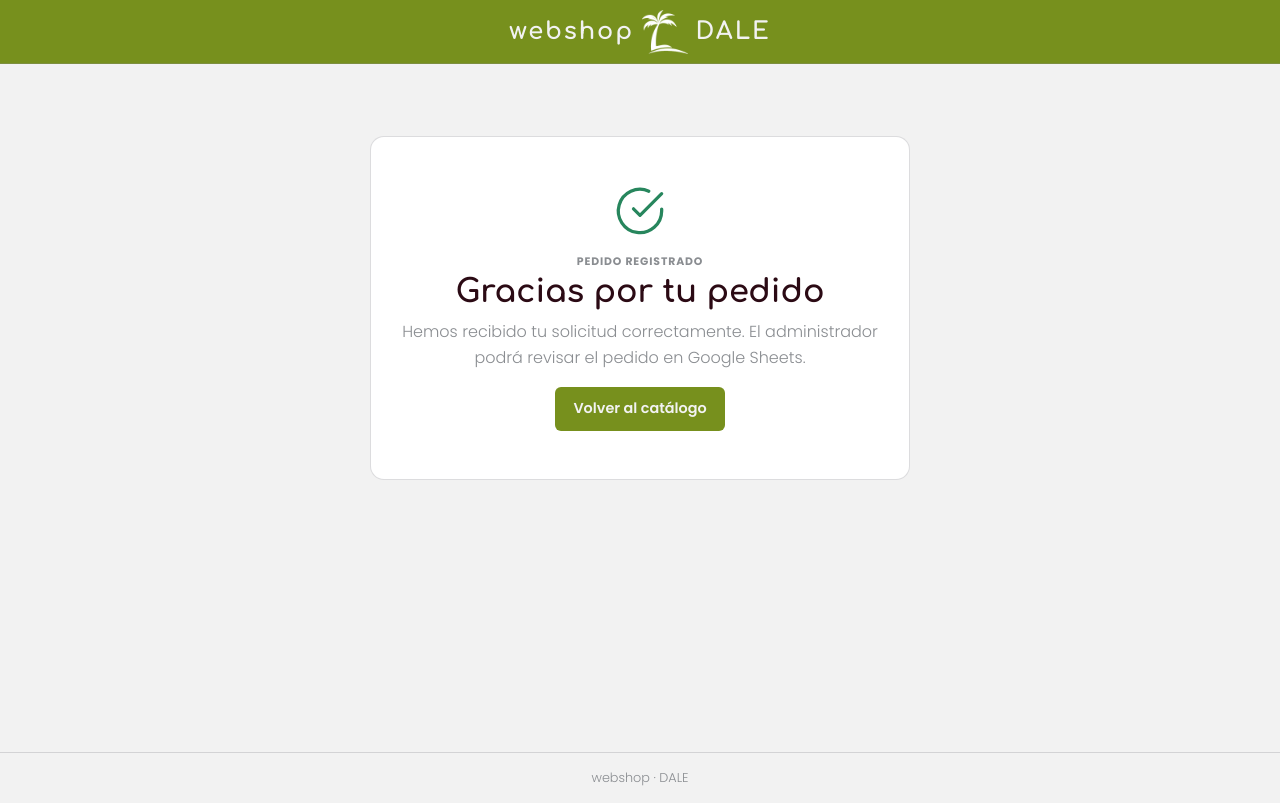
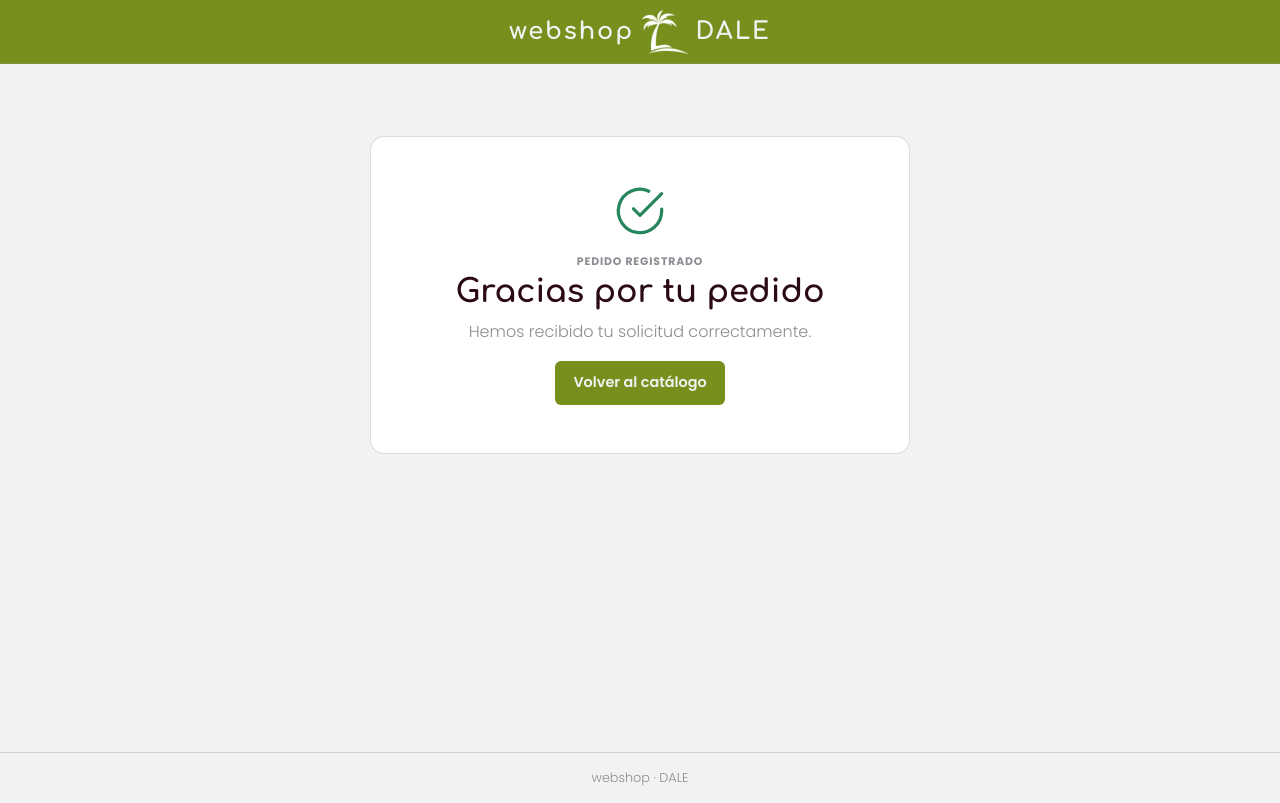
Before and after one commit to LastBostBender/mi-tienda, a React (Vite) app: page /#/gracias in a window 1280 px wide. Built offline with nearby package versions, Linux system fonts and the light colour scheme; no server answers.

Commit message:
Actualizar ThanksPage.jsx

```diff
--- a/src/pages/ThanksPage.jsx
+++ b/src/pages/ThanksPage.jsx
@@ -7,7 +7,7 @@ export default function ThanksPage() {
       <CheckCircle size={52} strokeWidth={1.5} style={{ margin: "0 auto 16px", display: "block", color: "#27865d" }} />
       <p className="eyebrow">Pedido registrado</p>
       <h1>Gracias por tu pedido</h1>
-      <p>Hemos recibido tu solicitud correctamente. El administrador podrá revisar el pedido en Google Sheets.</p>
+      <p>Hemos recibido tu solicitud correctamente. </p>
       <Link className="button button-primary" to="/">Volver al catálogo</Link>
     </section>
   );
```
